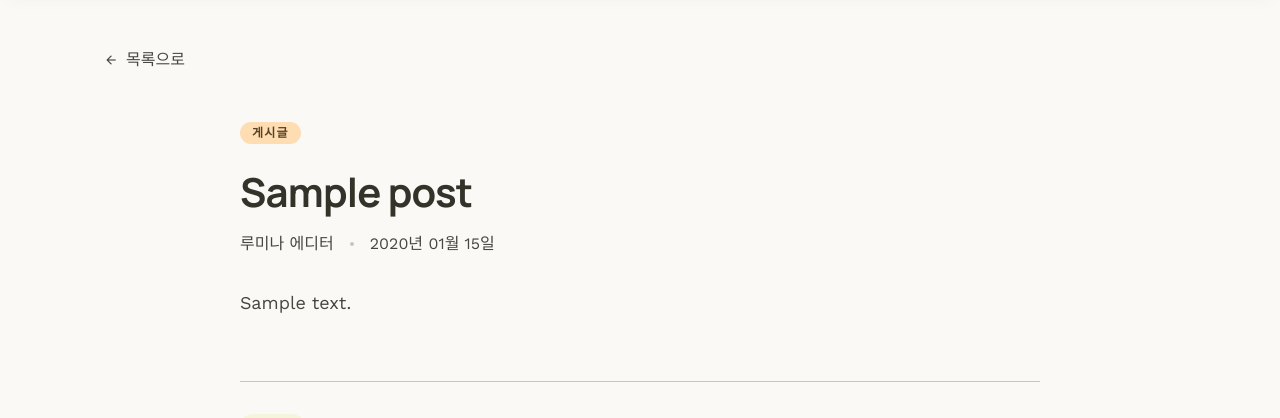
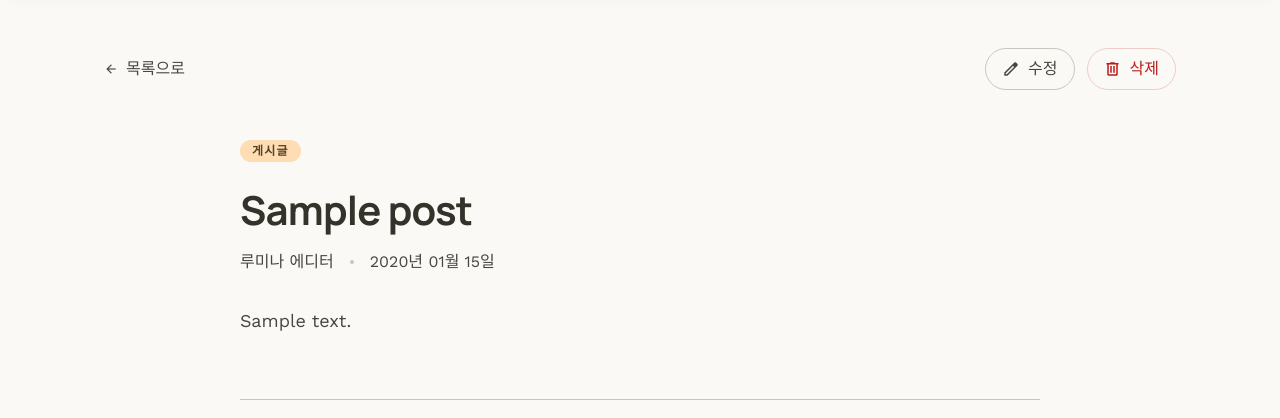
Before and after one commit to kopobctcaisw/day4-flask, a Flask app: page /post/1 in a window 1280 px wide. Shown: the part 73-491 px from the top of the page. Run offline with Flask 3, Linux system fonts and the light colour scheme; tables that the repository leaves empty hold one stand-in row (values such as "Sample post"); some libraries are stand-ins or nearby versions.

Commit message:
Add edit/delete routes and .gitignore
- Edit form reuses write.html template
- Delete with confirmation dialog
- .gitignore excludes venv, db, pycache

Co-Authored-By: Claude Opus 4.7 <noreply@anthropic.com>

```diff
--- a/app.py
+++ b/app.py
@@ -69,5 +69,32 @@ def post_detail(post_id):
     return render_template("detail.html", post=post)
 
 
+@app.route("/post/<int:post_id>/edit", methods=["GET", "POST"])
+def edit_post(post_id):
+    conn = get_db()
+    if request.method == "POST":
+        conn.execute(
+            "UPDATE posts SET title=?, content=? WHERE id=?",
+            (request.form["title"], request.form["content"], post_id),
+        )
+        conn.commit()
+        conn.close()
+        return redirect(url_for("post_detail", post_id=post_id))
+    post = conn.execute("SELECT * FROM posts WHERE id=?", (post_id,)).fetchone()
+    conn.close()
+    if post is None:
+        return redirect(url_for("post_list"))
+    return render_template("write.html", post=post)
+
+
+@app.route("/post/<int:post_id>/delete", methods=["POST"])
+def delete_post(post_id):
+    conn = get_db()
+    conn.execute("DELETE FROM posts WHERE id=?", (post_id,))
+    conn.commit()
+    conn.close()
+    return redirect(url_for("post_list"))
+
+
 if __name__ == "__main__":
     app.run(debug=True)
--- a/templates/detail.html
+++ b/templates/detail.html
@@ -10,6 +10,18 @@
       <span class="material-symbols-outlined text-sm group-hover:-translate-x-1 transition-transform">arrow_back</span>
       목록으로
     </a>
+    <div class="flex gap-3">
+      <a href="/post/{{ post.id }}/edit" class="flex items-center gap-2 px-4 py-2 border border-outline-variant rounded-full text-on-surface-variant hover:bg-surface-container transition-all font-label-sm">
+        <span class="material-symbols-outlined text-[18px]">edit</span>
+        수정
+      </a>
+      <form method="POST" action="/post/{{ post.id }}/delete" onsubmit="return confirm('정말 삭제할까요?')">
+        <button type="submit" class="flex items-center gap-2 px-4 py-2 border border-error/20 rounded-full text-error hover:bg-error-container transition-all font-label-sm">
+          <span class="material-symbols-outlined text-[18px]">delete</span>
+          삭제
+        </button>
+      </form>
+    </div>
   </div>
 
   <!-- Post Content -->
```
Also changed, not shown: templates/write.html (+5 -5 lines), 1 other file.
